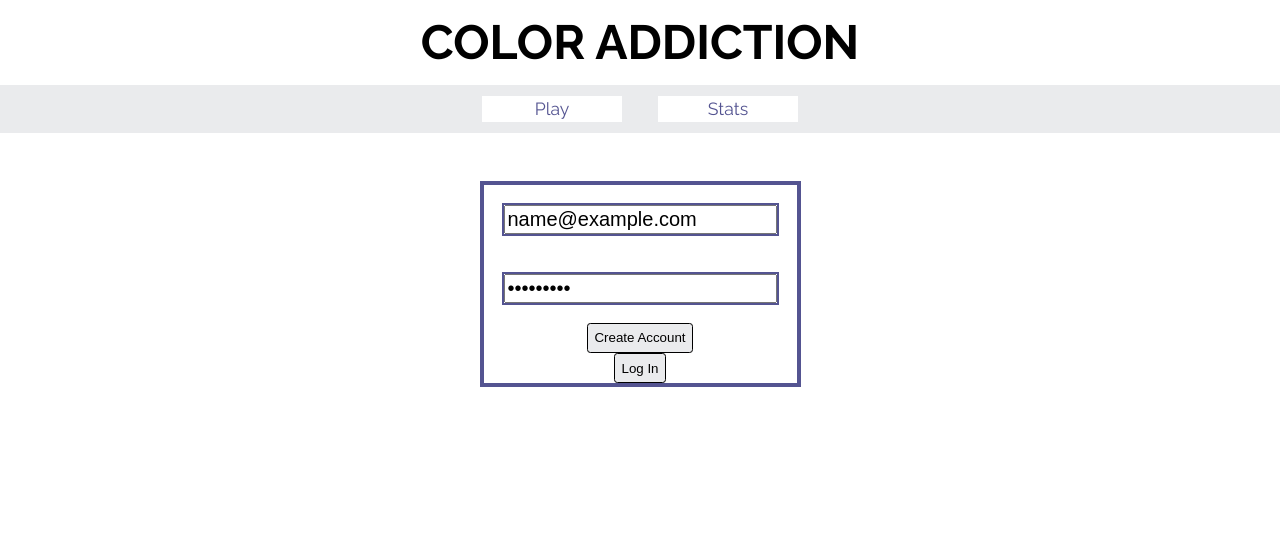
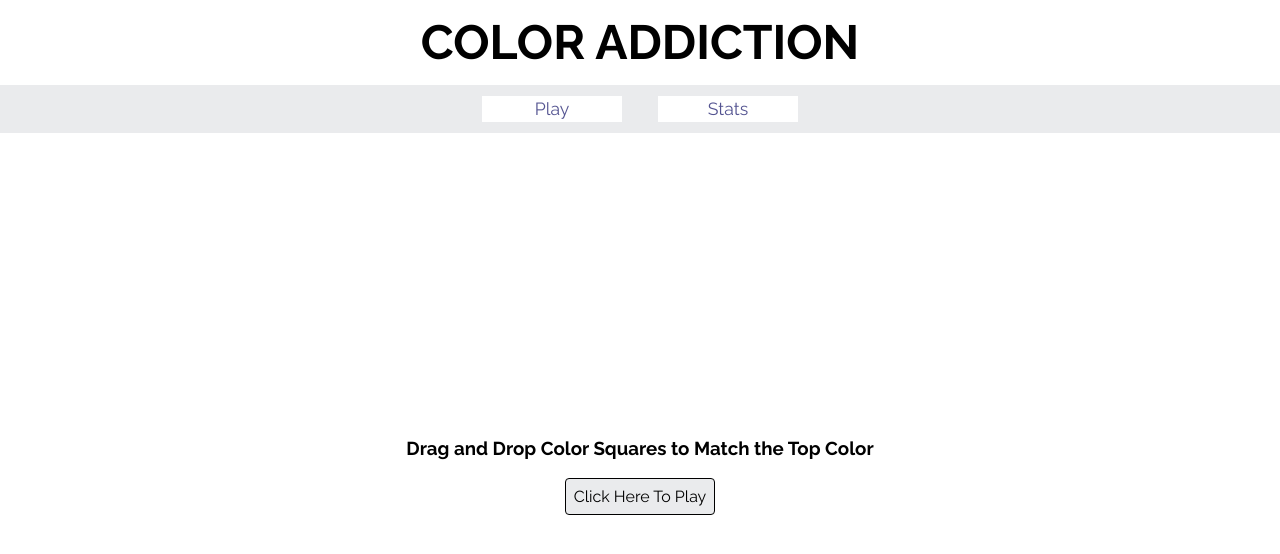
Before and after one commit to sarathrasher/hue-addiction, a website: page public/index.html in a window 1280 px wide. Both pictures are taken after typing "name@example.com", "Sample123" into the empty fields and a click on the input "Create Account". Drawn offline with nearby package versions, Linux system fonts and the light colour scheme; no server answers.

Commit message:
Page transitions.

```diff
--- a/public/css/login.css
+++ b/public/css/login.css
@@ -5,6 +5,10 @@
   margin: 3em auto;
   max-width: 30em;
   border: solid 0.3em var(--dk-blue);
+}
+
+.hide-form {
+  display: none;
 }
 
 .login-email, .login-password {
--- a/public/js/main.js
+++ b/public/js/main.js
@@ -0,0 +1,27 @@
+let loginBtn = document.querySelector(".login-button");
+let createBtn = document.querySelector(".create-button");
+let playBtn = document.querySelector(".nav-link-play");
+let instructions = document.querySelector(".instructions");
+let game = document.querySelector(".game");
+let instructionsStartGame = document.querySelector(".start-button");
+let statsBtn = document.querySelector(".nav-link-stat");
+
+let showInstructions = () => {
+  instructions.classList.remove("hidden");
+  let form = document.querySelector(".login-form");
+  form.classList.add("hide-form");
+};
+
+let showGame = () => {
+  game.classList.remove("hidden");
+  instructions.classList.add("hidden");
+};
+
+let showStats = () => {
+  console.log('stats');
+};
+
+createBtn.addEventListener("click", showInstructions);
+loginBtn.addEventListener("click", showInstructions);
+instructionsStartGame.addEventListener("click", showGame);
+statsBtn.addEventListener('click', showStats);
```
